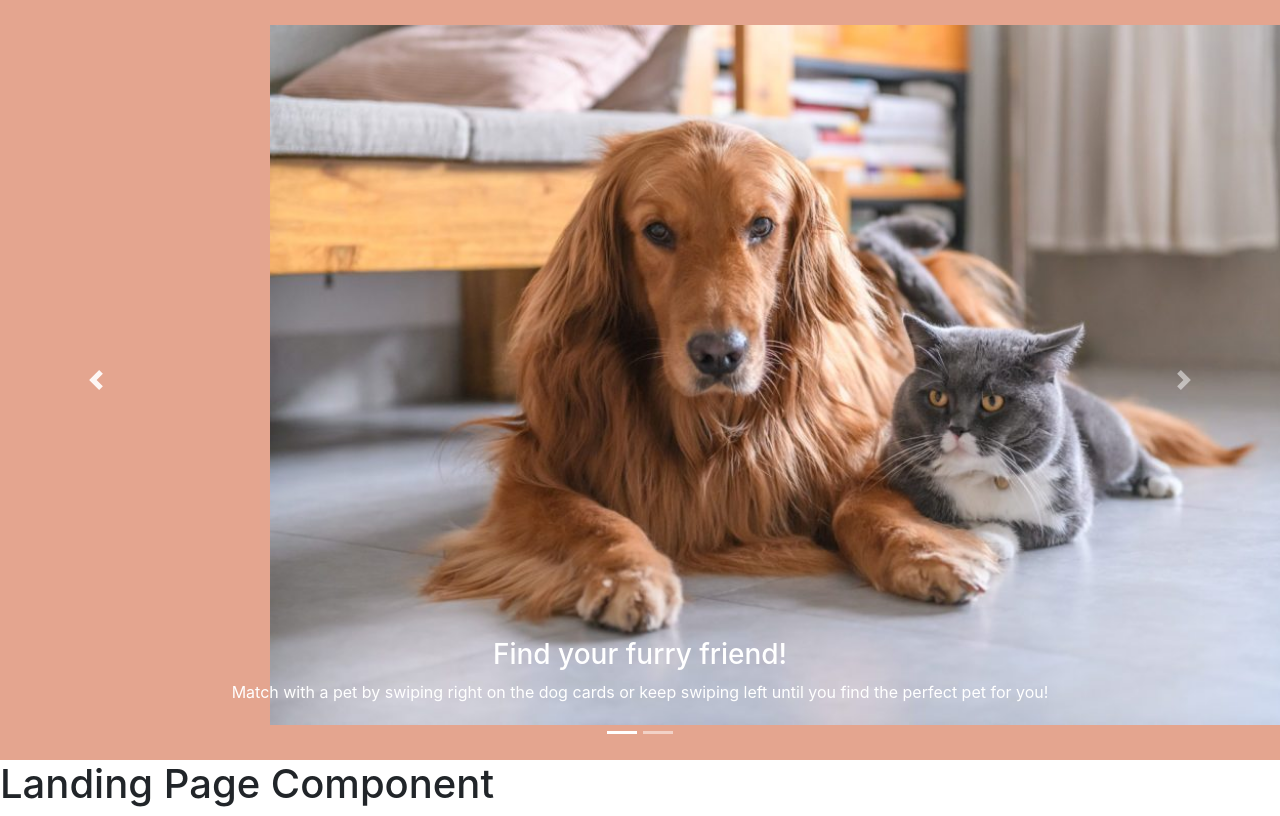
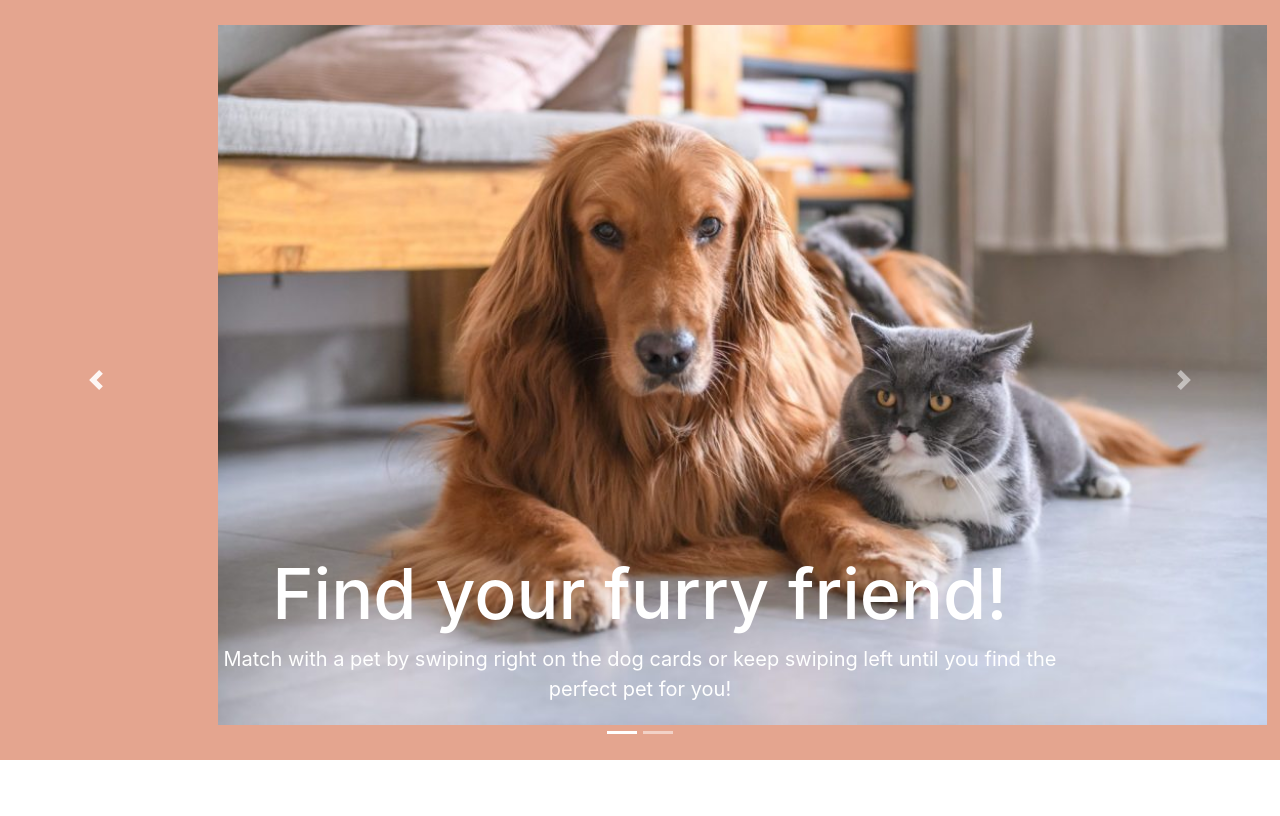
Before and after one commit to Codubee/PetFinderMW3-4, a React (Create React App) app in the folder frontend/: page / in a window 1280 px wide. Built offline with nearby package versions, Linux system fonts and the light colour scheme.

Commit message:
Centered pictures and increased title font size on carousel

```diff
--- /dev/null
+++ b/frontend/src/components/Features.css
@@ -0,0 +1,21 @@
+.carousel-caption h3 {
+    font-size: 70px !important;
+    color: white;
+    text-align: center;
+}
+
+.carousel-caption p{
+    font-size: 20px;
+}
+.custom-tag {
+    max-width: 100%;
+    height: 760px;
+    background: #E4A58F;
+    }
+
+.custom-tag-images {
+margin-left:17%;
+margin-top:25px;
+max-width: 100%;
+height:700px;
+}
--- a/frontend/src/components/Features.js
+++ b/frontend/src/components/Features.js
@@ -9,6 +9,7 @@ import {
 
 import image1 from '../assets/frontpage_pets_image2.jpg';
 import image2 from '../assets/frontpage_connect_with_shelter_image.jpg';
+import '../components/Features.css';
 
 const items = [
   {
@@ -73,29 +74,6 @@ const Features = (props) => {
 
   return (
     <div>
-      <style>
-        {
-          `.custom-tag {
-              max-width: 100%;
-              height: 760px;
-              background: #E4A58F;
-            }`
-        }
-        {
-          `.custom-tag-images {
-            margin-left:270px;
-            margin-top:25px;
-            max-width: 100%;
-            height:700px;
-          }`
-        }
-        {/* {
-          `.custom-tag-title{
-            font-weight:bold;
-            font-size: 30px;
-          }`
-        } */}
-      </style>
 
       <Carousel
         activeIndex={activeIndex}
--- a/frontend/src/views/LandingPage.js
+++ b/frontend/src/views/LandingPage.js
@@ -5,7 +5,6 @@ function LandingPage(){
     return(
         <div>
             <Features/>
-            <h1>Landing Page Component</h1>
         </div>
     )
 }
```
